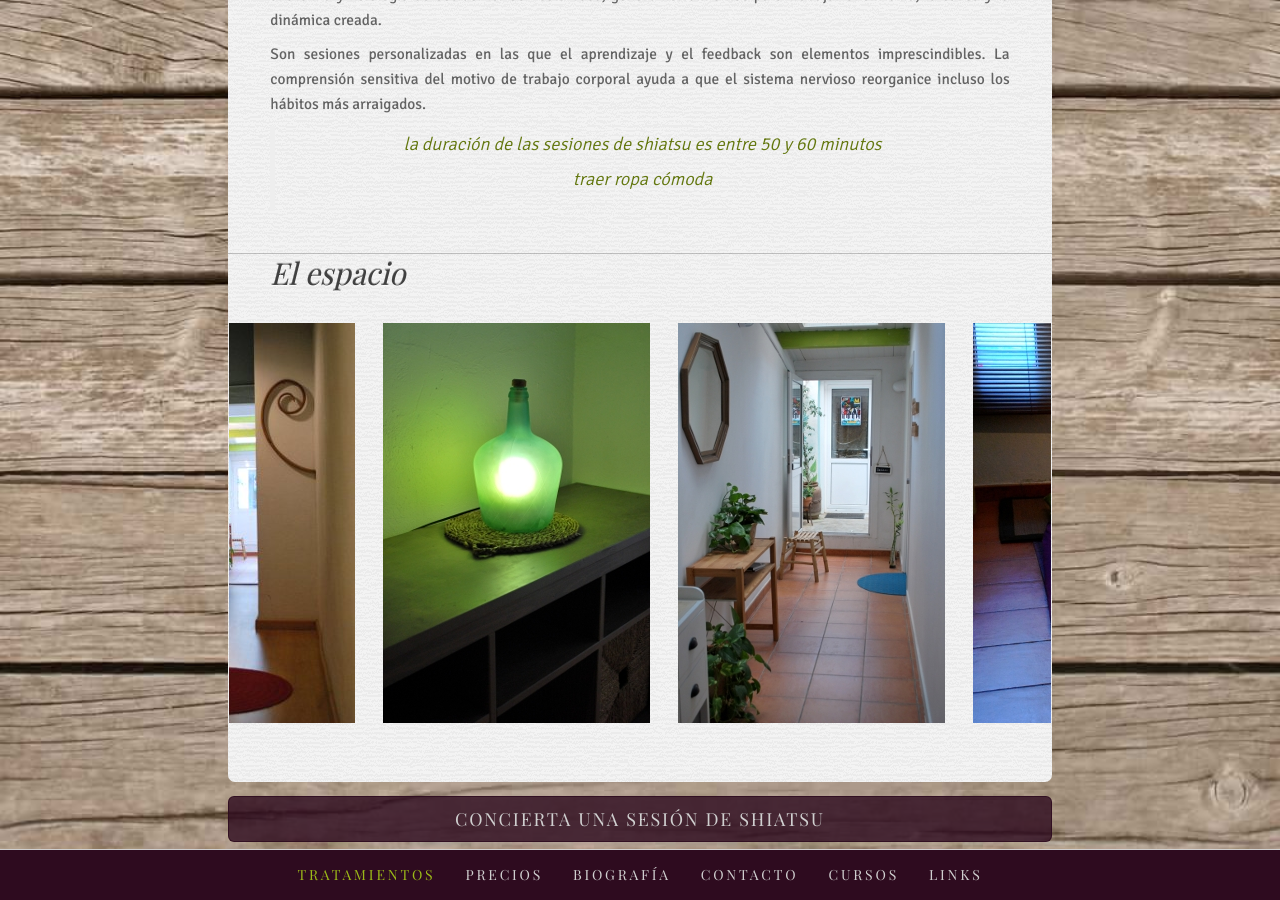
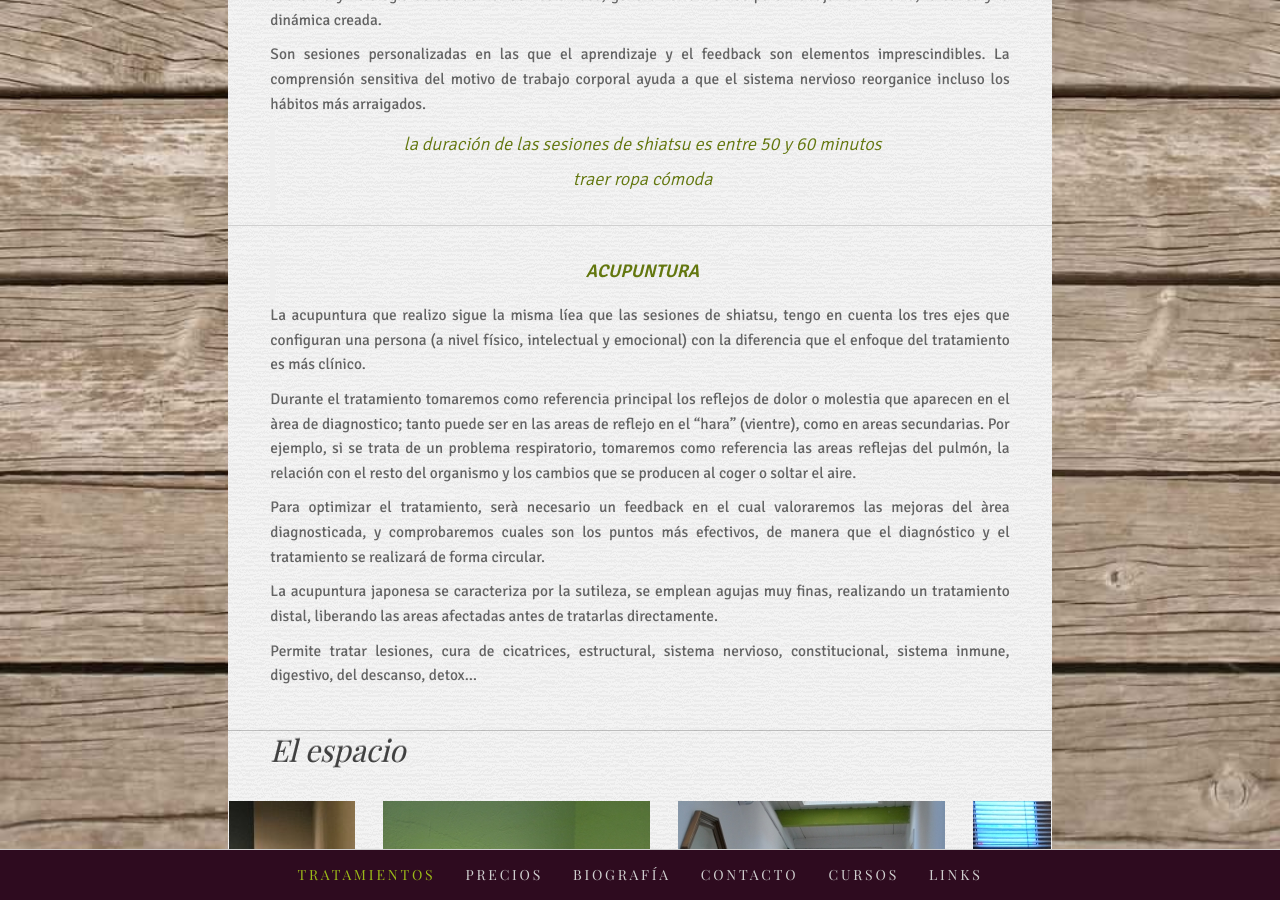
Before and after one commit to agustibr/shiatsu.nuriabelloc.com, a Jekyll site: the page built from es/1-sesiones.md, in a window 1280 px wide and 900 px high, scrolled down 951 px. Built offline with Jekyll 4.4.1, drawn with Linux system fonts in a browser that asks for light colours; some web fonts are replaced.

Commit message:
acu text

```diff
--- a/es/1-sesiones.md
+++ b/es/1-sesiones.md
@@ -46,6 +46,22 @@ Son sesiones personalizadas en las que el aprendizaje y el feedback son elemento
 
 > _traer ropa cómoda_
 
+--------------------------------------------------------------------------------------
+
+> **ACUPUNTURA**
+
+La acupuntura que realizo sigue la misma líea que las sesiones de shiatsu, tengo en cuenta los tres ejes que configuran una persona (a nivel físico, intelectual y emocional) con la diferencia que el enfoque del tratamiento es más clínico.
+
+Durante el tratamiento tomaremos como referencia principal los reflejos de dolor o molestia que aparecen en el àrea de diagnostico; tanto puede ser en las areas de reflejo en el "hara" (vientre), como en areas secundarias. Por ejemplo, si se trata de un problema respiratorio, tomaremos como referencia las areas reflejas del pulmón, la relación con el resto del organismo y los cambios que se producen al coger o soltar el aire.
+
+Para optimizar el tratamiento, serà necesario un feedback en el cual valoraremos las mejoras del àrea diagnosticada, y comprobaremos cuales son los puntos más efectivos, de manera que el diagnóstico y el tratamiento se realizará de forma circular.
+
+La acupuntura japonesa se caracteriza por la sutileza, se emplean agujas muy finas, realizando un tratamiento distal, liberando las areas afectadas antes de tratarlas directamente.
+
+Permite tratar lesiones, cura de cicatrices, estructural, sistema nervioso, constitucional, sistema inmune, digestivo, del descanso, detox...
+
+
+
 
 
 ## El espacio
```
